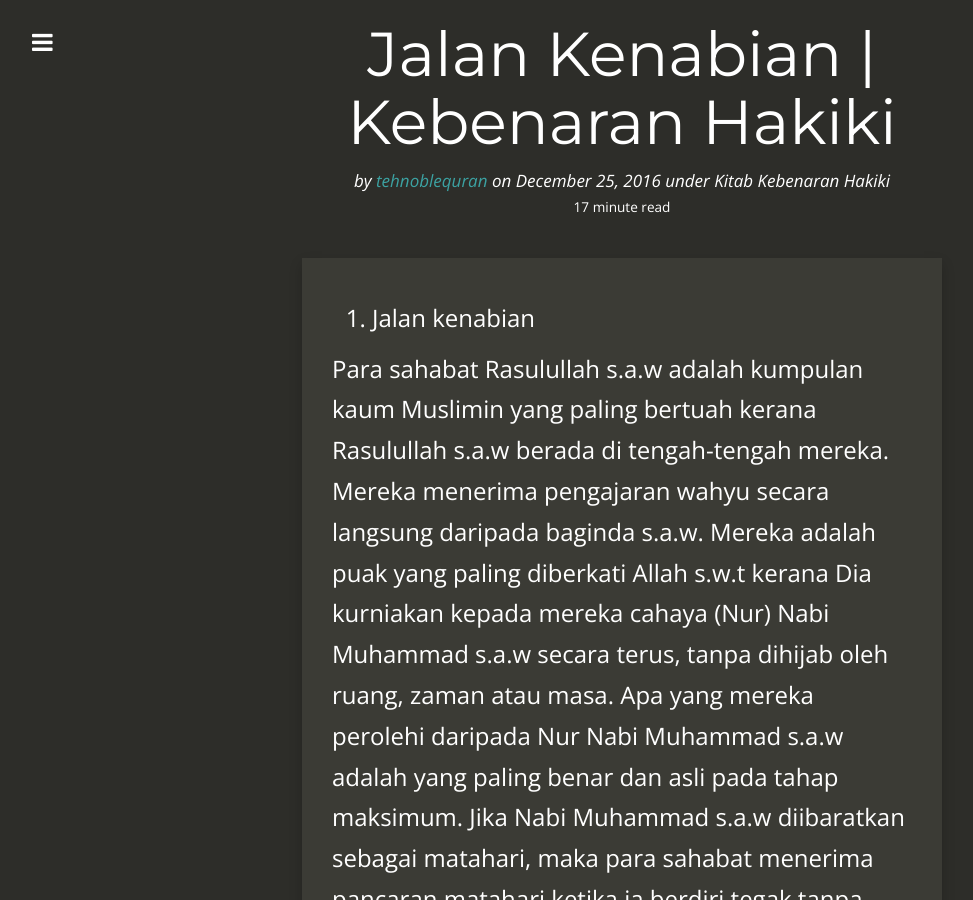
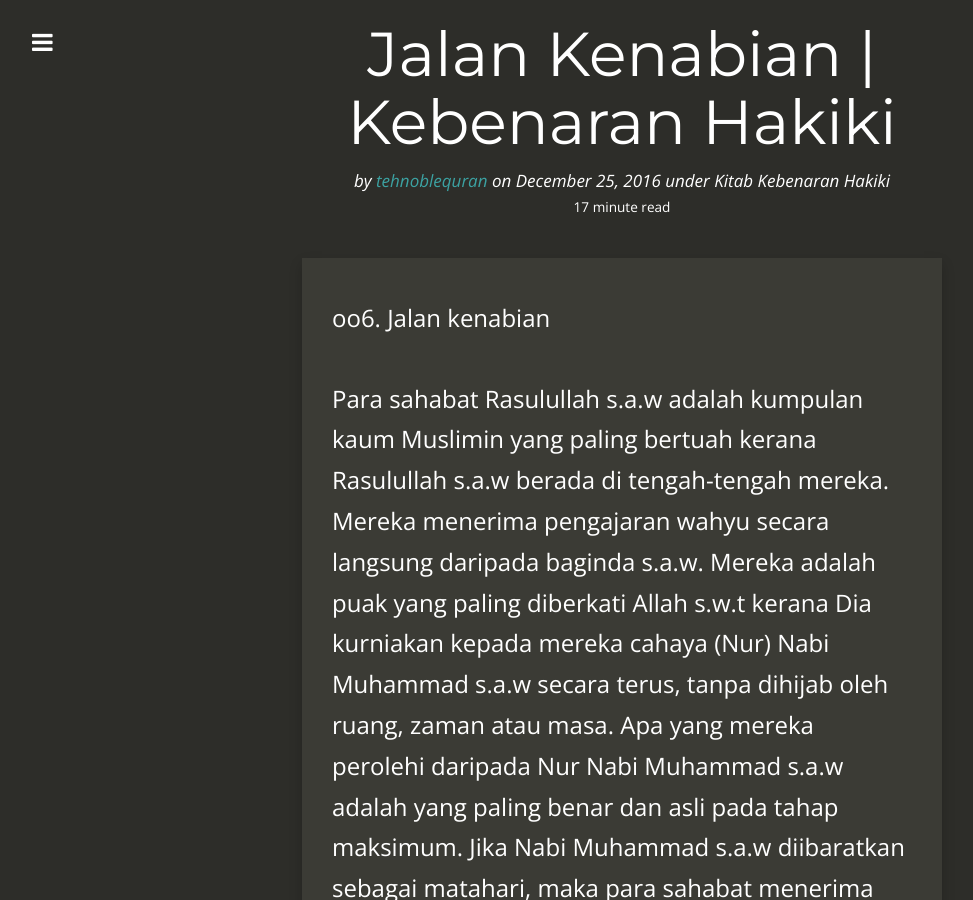
Before and after one commit to kedamaian/swsyafiq, a Jekyll site: the page built from _posts/2016-12-25-jalan-kenabian-kebenaran-hakiki.md, in a window 1280 px wide and 900 px high. Shown: the whole window, without its empty margins (18-991 px from the left). Built offline with Jekyll 4.4.1, drawn with Linux system fonts in a browser that asks for light colours; nearby versions of some CDN libraries; comment, search, counter and statistics services are not loaded.

Commit message:
Updated 2016-12-25-jalan-kenabian-kebenaran-hakiki.md

```diff
--- a/_posts/2016-12-25-jalan-kenabian-kebenaran-hakiki.md
+++ b/_posts/2016-12-25-jalan-kenabian-kebenaran-hakiki.md
@@ -6,7 +6,7 @@ title: Jalan Kenabian | Kebenaran Hakiki
 categories:
   - Kitab Kebenaran Hakiki
 ---
-06. Jalan kenabian
+oo6. Jalan kenabian
 
 Para sahabat Rasulullah s.a.w adalah kumpulan kaum Muslimin yang paling bertuah kerana Rasulullah s.a.w berada di tengah-tengah mereka. Mereka menerima pengajaran wahyu secara langsung daripada baginda s.a.w. Mereka adalah puak yang paling diberkati Allah s.w.t kerana Dia kurniakan kepada mereka cahaya (Nur) Nabi Muhammad s.a.w secara terus, tanpa dihijab oleh ruang, zaman atau masa. Apa yang mereka perolehi daripada Nur Nabi Muhammad s.a.w adalah yang paling benar dan asli pada tahap maksimum. Jika Nabi Muhammad s.a.w diibaratkan sebagai matahari, maka para sahabat menerima pancaran matahari ketika ia berdiri tegak tanpa segumpal awan pun melindunginya. Umat yang di belakang pula adalah umpama orang yang menerima pancaran cahaya matahari ketika ia telah condong ke barat dan ketika awan mendung sudah berarak dipermukaan langit.
 
```
